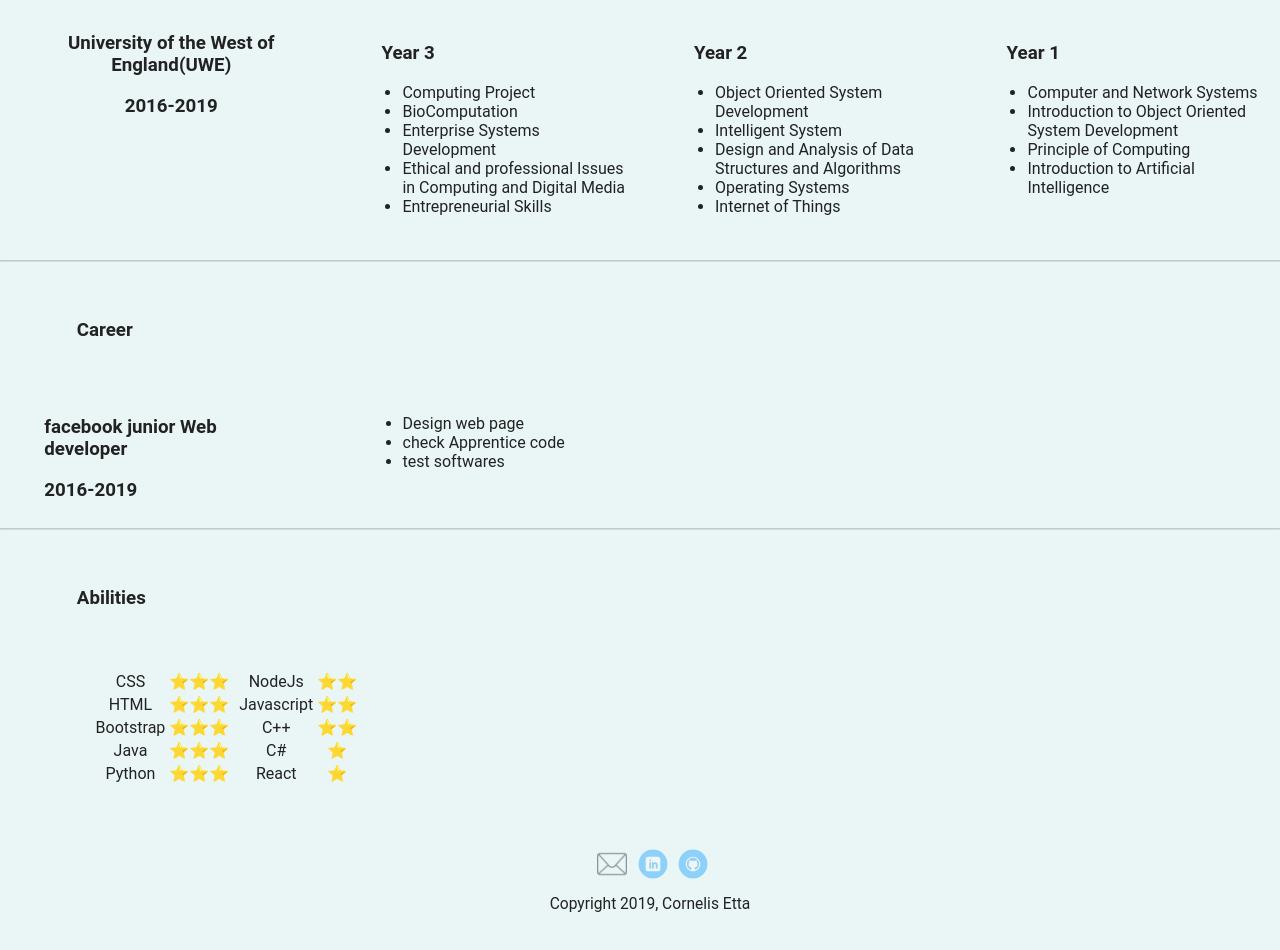
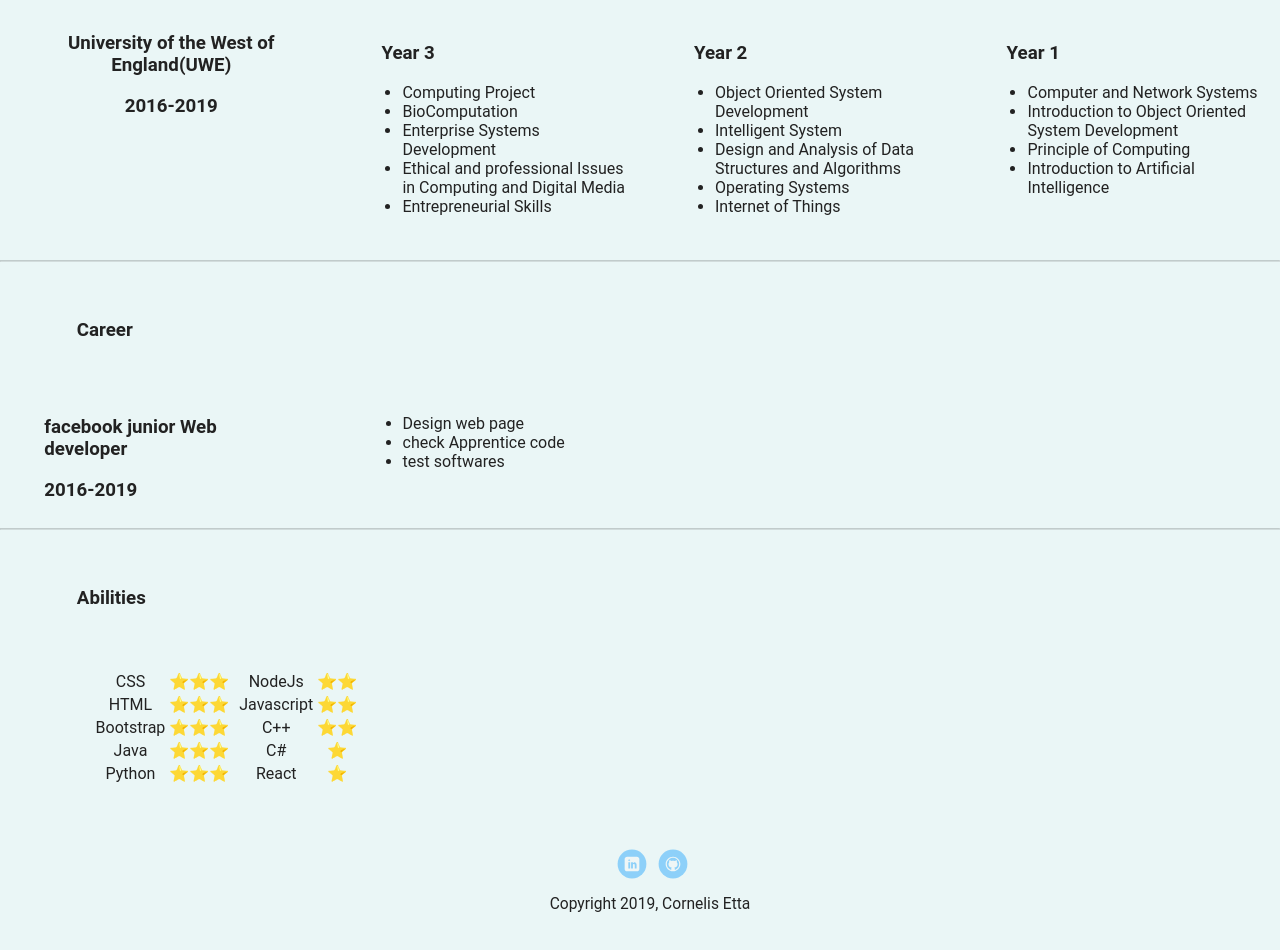
Before and after one commit to corry010/techdegree-project-01, a plain HTML site: page pages/experience.html in a window 1280 px wide. Shown: the part 716-1666 px from the top of the page. Drawn offline with Linux system fonts and the light colour scheme.

Commit message:
marker's comment changes

```diff
--- a/pages/experience.html
+++ b/pages/experience.html
@@ -161,9 +161,8 @@
 
   <footer>
     <ul>
-      <li><a href="mailto:cornelis.etta@hotmail.com" class=" social contact">Contact</a></li>
-      <li><a href="https://www.linkedin.com/in/cornelis-etta-654454153/" class="social linkedin">LinkedIn</a></li>
-      <li><a href="https://github.com/corry010" class="social github">Github</a></li>
+      <li><a href="https://www.linkedin.com/in/cornelis-etta-654454153/" class="social linkedin" target="_blank">LinkedIn</a></li>
+      <li><a href="https://github.com/corry010" class="social github" target="_blank">Github</a></li>
     </ul>
     <p class="copyright">Copyright 2019, Cornelis Etta</p>
   </footer>
```
Also changed, not shown: pages/about.html (+4 -1 lines).
